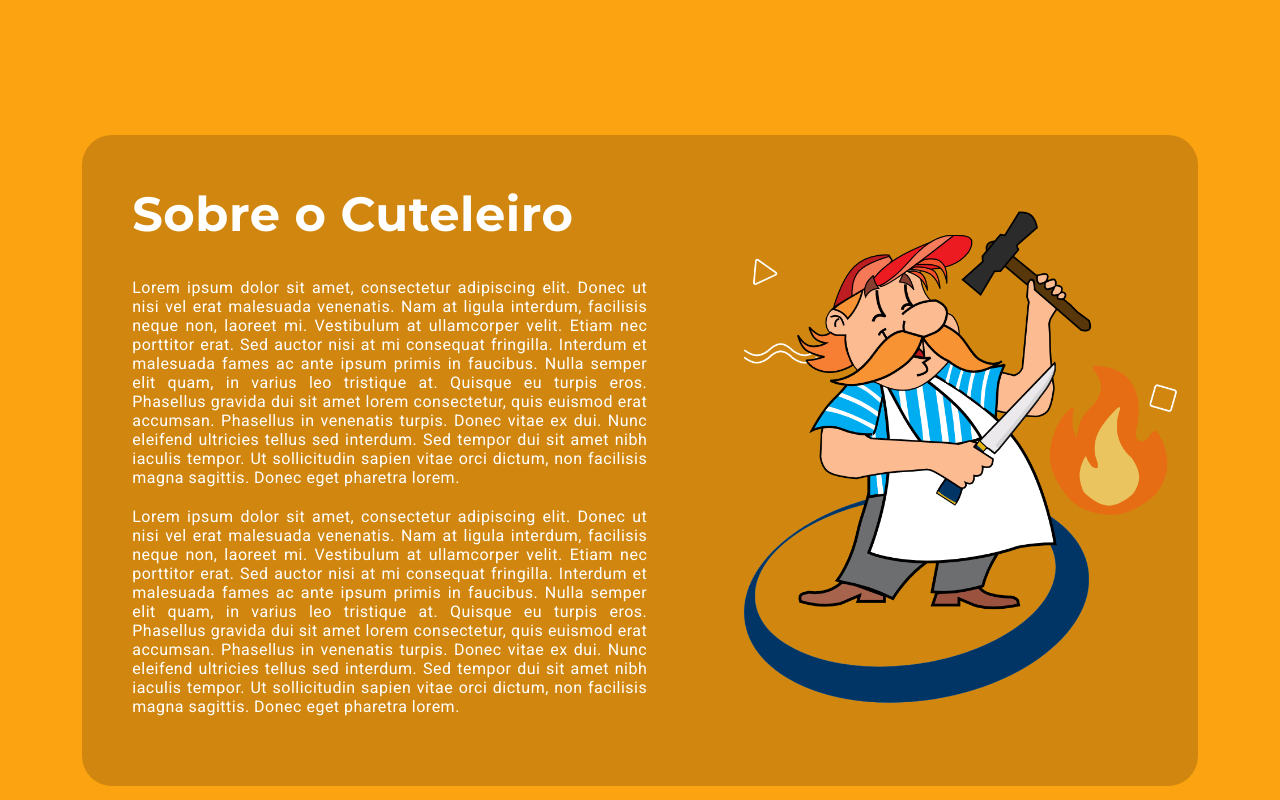
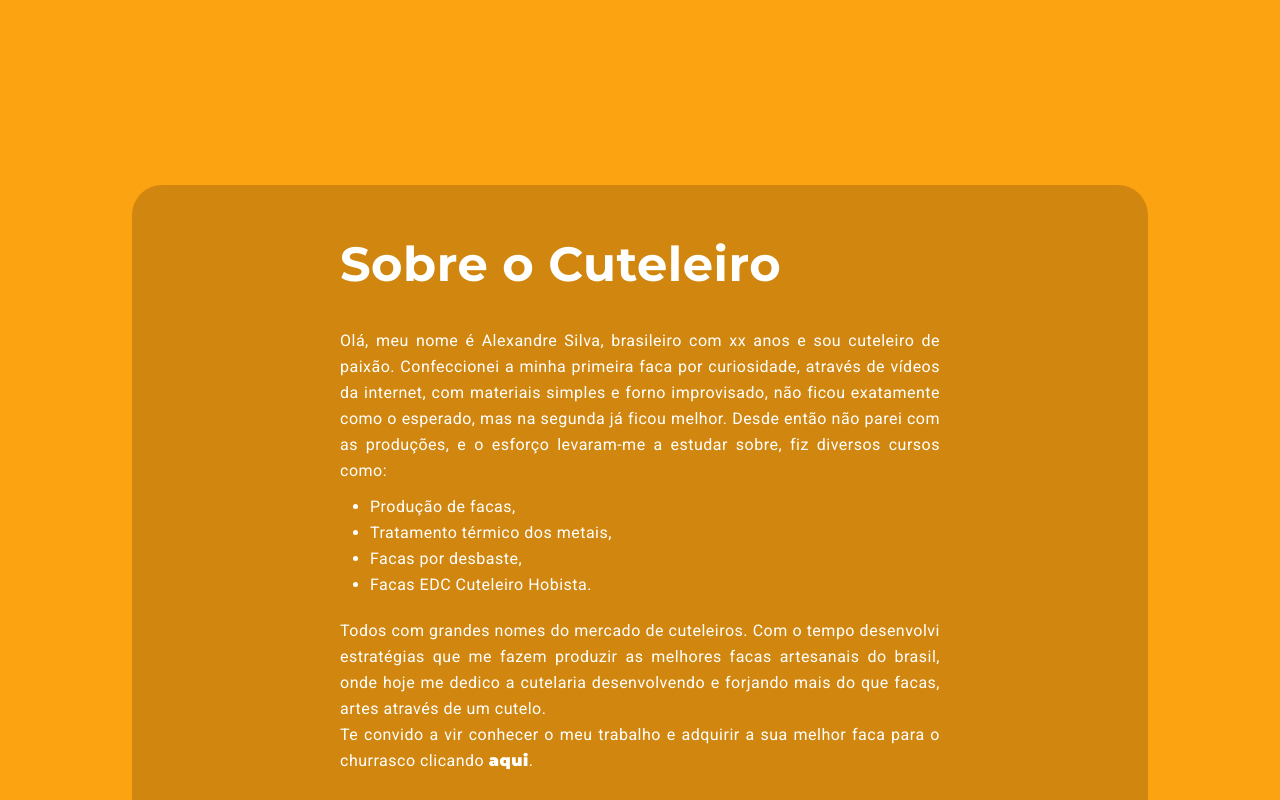
Before and after one commit to asilvacutelaria/a-silva-cutelaria, a Next.js app: page / in a window 1280 px wide. Shown: the part 1640-2440 px from the top of the page. Built offline with nearby package versions, Linux system fonts and the light colour scheme.

Commit message:
Updating About

```diff
--- a/src/components/About.tsx
+++ b/src/components/About.tsx
@@ -11,10 +11,18 @@ export function About () {
                 <div>
                     <h1>Sobre o Cuteleiro</h1>
                     <p>
-                        Lorem ipsum dolor sit amet, consectetur adipiscing elit. Donec ut nisi vel erat malesuada venenatis. Nam at ligula interdum, facilisis neque non, laoreet mi. Vestibulum at ullamcorper velit. Etiam nec porttitor erat. Sed auctor nisi at mi consequat fringilla. Interdum et malesuada fames ac ante ipsum primis in faucibus. Nulla semper elit quam, in varius leo tristique at. Quisque eu turpis eros. Phasellus gravida dui sit amet lorem consectetur, quis euismod erat accumsan. Phasellus in venenatis turpis. Donec vitae ex dui. Nunc eleifend ultricies tellus sed interdum. Sed tempor dui sit amet nibh iaculis tempor. Ut sollicitudin sapien vitae orci dictum, non facilisis magna sagittis. Donec eget pharetra lorem.
+                        Olá, meu nome é Alexandre Silva, brasileiro com xx anos e sou cuteleiro de paixão. Confeccionei a minha primeira faca por curiosidade, através de vídeos da internet, com materiais simples e forno improvisado, não ficou exatamente como o esperado, mas na segunda já ficou melhor. Desde então não parei com as produções, e o esforço levaram-me a estudar sobre, fiz diversos cursos como:
                     </p>
+                    <ul>
+                        <li>Produção de facas,</li>
+                        <li>Tratamento térmico dos metais,</li>
+                        <li>Facas por desbaste,</li>
+                        <li>Facas EDC Cuteleiro Hobista.</li>
+                    </ul>
                     <p>
-                        Lorem ipsum dolor sit amet, consectetur adipiscing elit. Donec ut nisi vel erat malesuada venenatis. Nam at ligula interdum, facilisis neque non, laoreet mi. Vestibulum at ullamcorper velit. Etiam nec porttitor erat. Sed auctor nisi at mi consequat fringilla. Interdum et malesuada fames ac ante ipsum primis in faucibus. Nulla semper elit quam, in varius leo tristique at. Quisque eu turpis eros. Phasellus gravida dui sit amet lorem consectetur, quis euismod erat accumsan. Phasellus in venenatis turpis. Donec vitae ex dui. Nunc eleifend ultricies tellus sed interdum. Sed tempor dui sit amet nibh iaculis tempor. Ut sollicitudin sapien vitae orci dictum, non facilisis magna sagittis. Donec eget pharetra lorem.
+                        Todos com grandes nomes do mercado de cuteleiros. Com o tempo desenvolvi estratégias que me fazem produzir as melhores facas artesanais do brasil, onde hoje me dedico a cutelaria desenvolvendo e forjando mais do que facas, artes através de um cutelo.
+                        <br/>
+                        Te convido a vir conhecer o meu trabalho e adquirir a sua melhor faca para o churrasco clicando <a href=''>aqui</a>.
                     </p>
                 </div>
 
--- a/src/styles/components/About.module.css
+++ b/src/styles/components/About.module.css
@@ -1,14 +1,29 @@
 .aboutContainer {
     background: var(--primary-hover-color);
-    margin: 50px 50px;
+    margin: 100px 100px;
     border-radius: 30px;
     display: flex;
     justify-content: space-around;
     align-items: center;
 }
 
+.aboutContainer div ul {
+    font-family: "Roboto", sans-serif;
+    list-style-type: disc;
+    padding-left: 30px;
+    line-height: 26px;
+}
+
+.aboutContainer div a {
+    font-weight: 900;
+}
+
+.aboutContainer div a:hover {
+    color: var(--secondary-hover-color);
+}
+
 .aboutContainer div:first-child {
-    max-width: 615px;
+    max-width: 700px;
     color: var(--white-color);
     letter-spacing: 0.5px;
     padding: 50px;
@@ -21,9 +36,10 @@
 }
 
 .aboutContainer div:first-child p {
-    margin: 20px 0 20px 0;
+    margin: 20px 0 10px 0;
     text-align: justify;
     font-family: "Roboto", sans-serif;
+    line-height: 26px;
 }
 
 .aboutContainer div:last-child {
@@ -58,3 +74,9 @@
         font-size: 1rem;
     }
 }
+
+@media(max-width: 1373px) {
+    .aboutContainer div:last-child {
+        display: none;
+    }
+}
```
